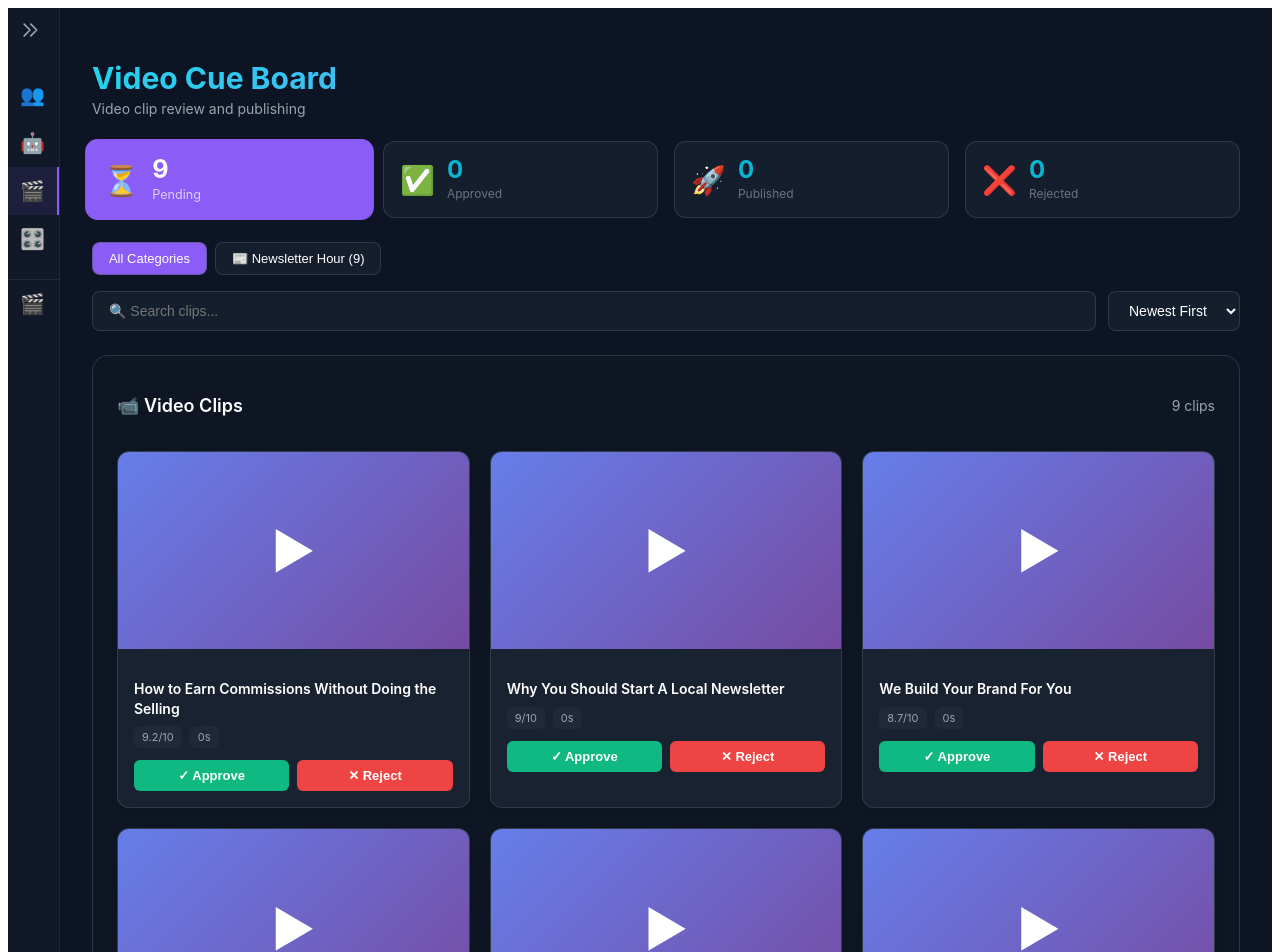
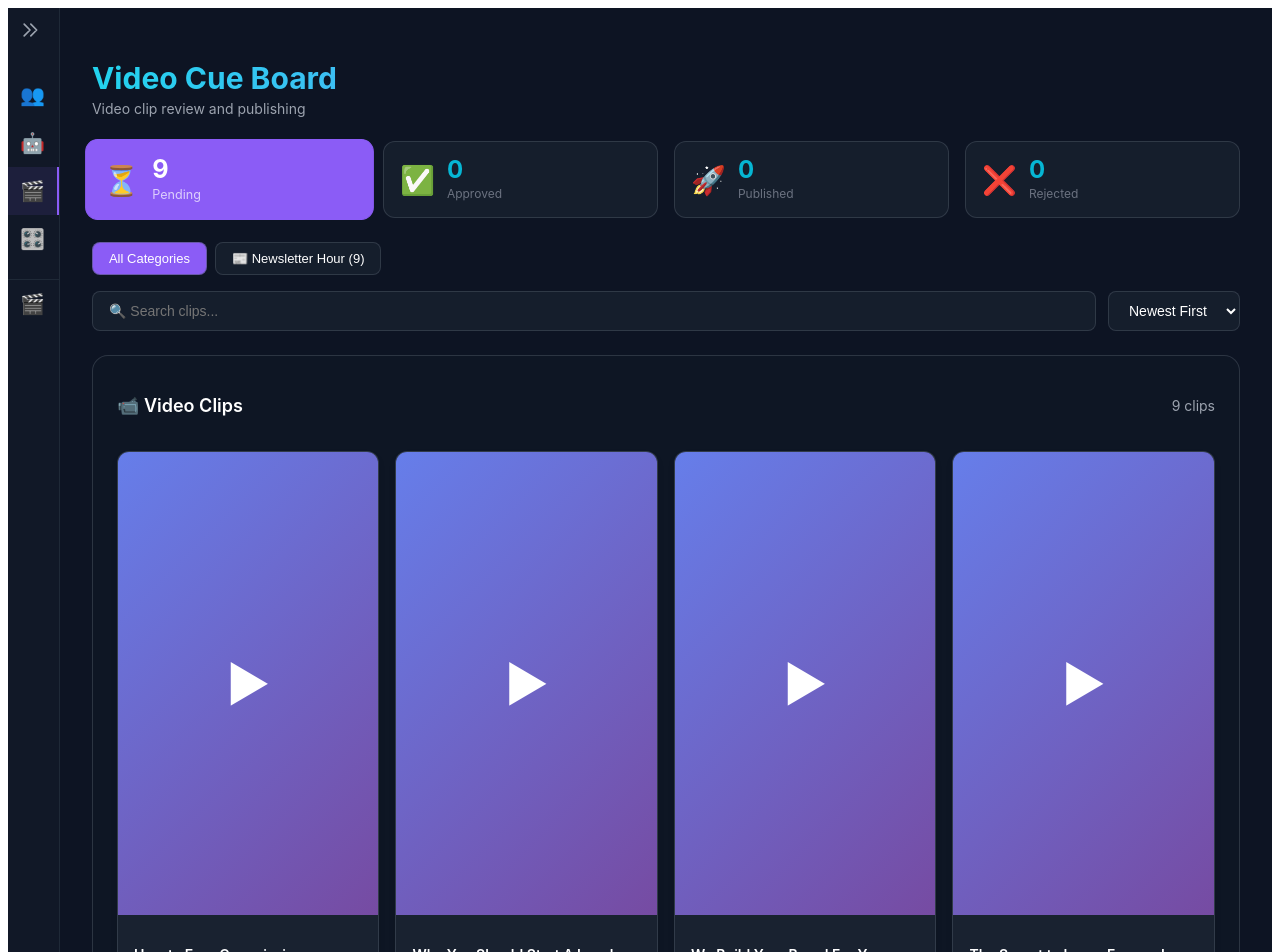
Before and after one commit to pacinobot2026/vizard-clips-dashboard, a Next.js app: page /dashboard in a window 1280 px wide. Shown: the top 952 px of the page. Built offline with nearby package versions, Linux system fonts and the light colour scheme.

Commit message:
Update dashboard for short-form videos: 5-6 across, show thumbnails

```diff
--- a/pages/dashboard.js
+++ b/pages/dashboard.js
@@ -227,7 +227,7 @@ export default function Dashboard() {
                 {searchTerm ? `No clips matching "${searchTerm}"` : `No ${filter} clips`}
               </div>
             ) : (
-              <div style={{ display: 'grid', gridTemplateColumns: 'repeat(auto-fill, minmax(300px, 1fr))', gap: '20px' }}>
+              <div style={{ display: 'grid', gridTemplateColumns: 'repeat(auto-fill, minmax(220px, 1fr))', gap: '16px' }}>
                 {filteredClips.map((clip) => (
                   <ClipCard
                     key={clip.clip_id}
@@ -287,15 +287,29 @@ function ClipCard({ clip, onApprove, onReject, showActions }) {
     }}>
       {/* Video Thumbnail */}
       <div style={{
-        aspectRatio: '16/9',
-        background: 'linear-gradient(135deg, #667eea 0%, #764ba2 100%)',
+        aspectRatio: '9/16',
+        background: clip.thumbnail_url ? 'transparent' : 'linear-gradient(135deg, #667eea 0%, #764ba2 100%)',
         display: 'flex',
         alignItems: 'center',
         justifyContent: 'center',
         fontSize: '48px',
-        color: 'white'
+        color: 'white',
+        position: 'relative',
+        overflow: 'hidden'
       }}>
-        ▶
+        {clip.thumbnail_url ? (
+          <img
+            src={clip.thumbnail_url}
+            alt={clip.title || 'Video thumbnail'}
+            style={{
+              width: '100%',
+              height: '100%',
+              objectFit: 'cover'
+            }}
+          />
+        ) : (
+          <span>▶</span>
+        )}
       </div>
 
       {/* Content */}
```
